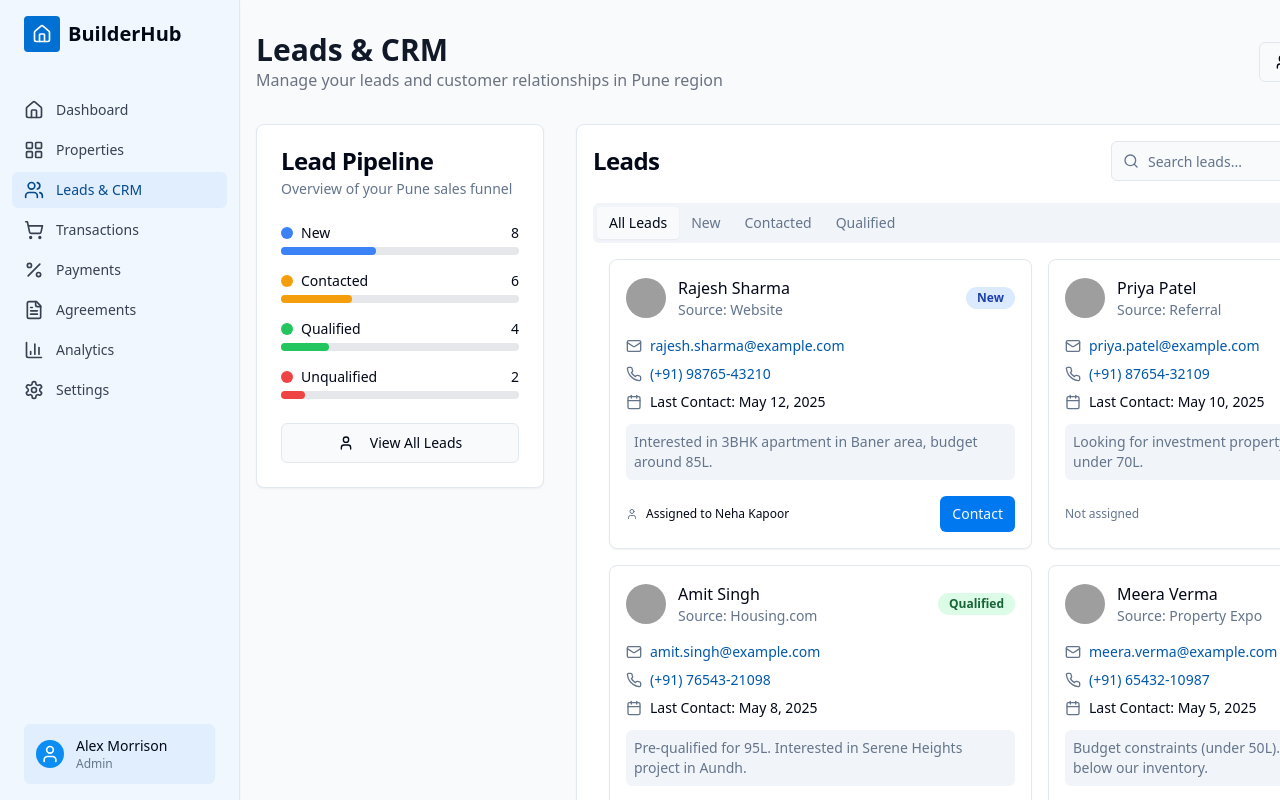
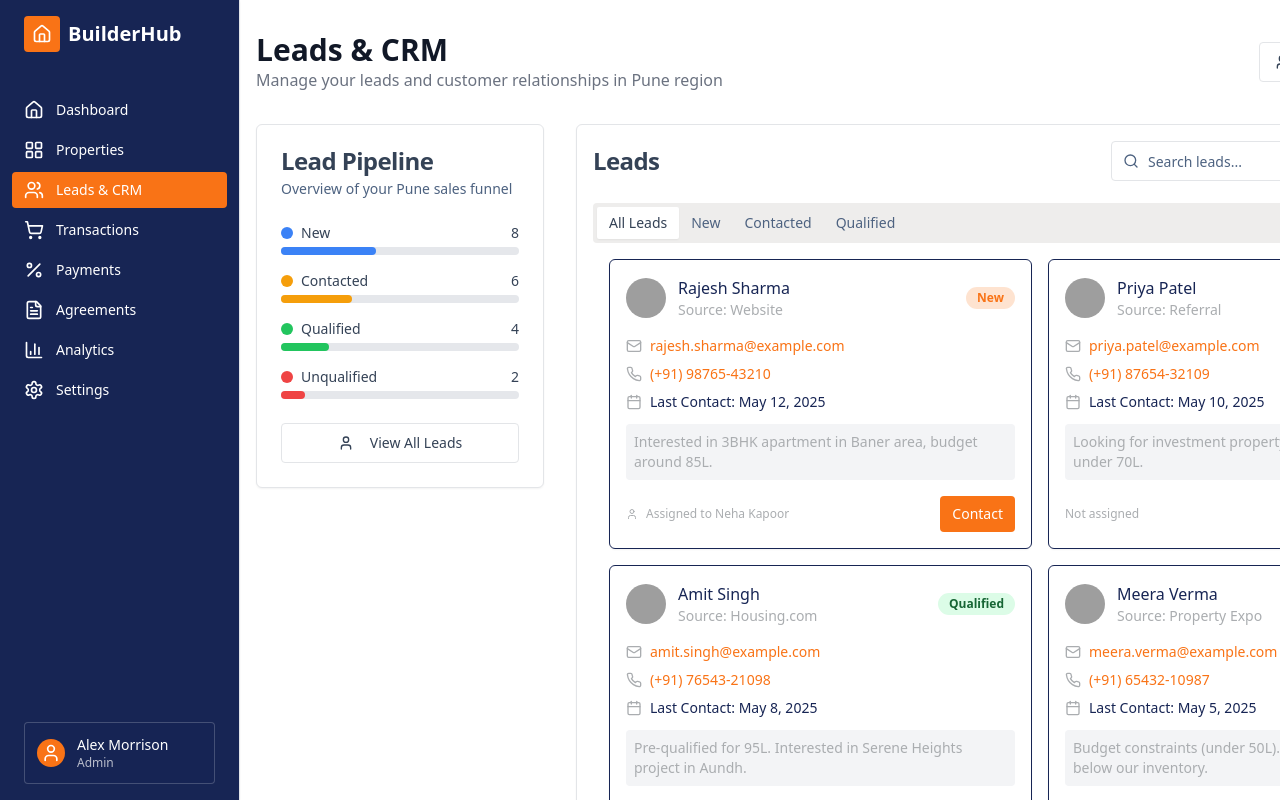
Before and after one commit to rosh100yx/homeflow-nexus-platform, a React (Vite) app: page /leads in a window 1280 px wide. Shown: the top 800 px of the page. Built offline with nearby package versions, Linux system fonts and the light colour scheme; grey boxes are pictures that could not be loaded.

Commit message:
Refactor: Apply color palette
Apply the orangewhitenavyblackretro color palette to the application.

```diff
--- a/src/components/dashboard/ActivityFeed.tsx
+++ b/src/components/dashboard/ActivityFeed.tsx
@@ -20,7 +20,7 @@ interface Activity {
 const activityTypeConfig: Record<Activity['type'], { icon: React.ReactNode; color: string }> = {
   lead: {
     icon: <User className="h-4 w-4" />,
-    color: 'bg-blue-100 text-blue-800',
+    color: 'bg-retro-orange/20 text-retro-orange',
   },
   property: {
     icon: <Calendar className="h-4 w-4" />,
@@ -32,7 +32,7 @@ const activityTypeConfig: Record<Activity['type'], { icon: React.ReactNode; colo
   },
   document: {
     icon: <Calendar className="h-4 w-4" />,
-    color: 'bg-purple-100 text-purple-800',
+    color: 'bg-retro-navy/20 text-retro-navy',
   },
 };
 
@@ -42,9 +42,9 @@ interface ActivityFeedProps {
 
 export const ActivityFeed: React.FC<ActivityFeedProps> = ({ activities }) => {
   return (
-    <Card className="h-[calc(100%-2rem)]">
+    <Card className="h-[calc(100%-2rem)] retro-card">
       <CardHeader>
-        <CardTitle>Recent Activity</CardTitle>
+        <CardTitle className="text-retro-navy">Recent Activity</CardTitle>
       </CardHeader>
       <CardContent>
         <div className="space-y-6">
@@ -58,10 +58,10 @@ export const ActivityFeed: React.FC<ActivityFeedProps> = ({ activities }) => {
               </Badge>
 
               <div className="space-y-1">
-                <p className="font-medium">{activity.title}</p>
-                <p className="text-sm text-muted-foreground">{activity.description}</p>
+                <p className="font-medium text-retro-navy">{activity.title}</p>
+                <p className="text-sm text-retro-gray">{activity.description}</p>
 
-                <div className="flex items-center text-xs text-muted-foreground">
+                <div className="flex items-center text-xs text-retro-gray">
                   <Clock className="mr-1 h-3 w-3" />
                   {activity.time}
 
--- a/src/components/leads/LeadCard.tsx
+++ b/src/components/leads/LeadCard.tsx
@@ -29,7 +29,7 @@ interface LeadCardProps {
 }
 
 const statusConfig = {
-  'new': { label: 'New', class: 'bg-blue-100 text-blue-800' },
+  'new': { label: 'New', class: 'bg-retro-orange/20 text-retro-orange' },
   'contacted': { label: 'Contacted', class: 'bg-amber-100 text-amber-800' },
   'qualified': { label: 'Qualified', class: 'bg-green-100 text-green-800' },
   'unqualified': { label: 'Unqualified', class: 'bg-red-100 text-red-800' },
@@ -37,17 +37,17 @@ const statusConfig = {
 
 export const LeadCard: React.FC<LeadCardProps> = ({ lead }) => {
   return (
-    <Card className="card-hover">
+    <Card className="card-hover retro-card">
       <CardContent className="p-4">
         <div className="flex items-center justify-between mb-4">
           <div className="flex items-center gap-3">
             <Avatar>
               <AvatarImage src={lead.avatar} alt={lead.name} />
-              <AvatarFallback>{lead.name.charAt(0)}</AvatarFallback>
+              <AvatarFallback className="bg-retro-navy text-retro-white">{lead.name.charAt(0)}</AvatarFallback>
             </Avatar>
             <div>
-              <h3 className="font-medium">{lead.name}</h3>
-              <p className="text-sm text-muted-foreground">Source: {lead.source}</p>
+              <h3 className="font-medium text-retro-navy">{lead.name}</h3>
+              <p className="text-sm text-retro-gray">Source: {lead.source}</p>
             </div>
           </div>
           <Badge className={statusConfig[lead.status].class}>
@@ -57,38 +57,38 @@ export const LeadCard: React.FC<LeadCardProps> = ({ lead }) => {
 
         <div className="space-y-2 text-sm">
           <div className="flex items-center gap-2">
-            <Mail className="h-4 w-4 text-muted-foreground" />
-            <a href={`mailto:${lead.email}`} className="text-saas-700 hover:underline">{lead.email}</a>
+            <Mail className="h-4 w-4 text-retro-gray" />
+            <a href={`mailto:${lead.email}`} className="text-retro-orange hover:underline">{lead.email}</a>
           </div>
           <div className="flex items-center gap-2">
-            <Phone className="h-4 w-4 text-muted-foreground" />
-            <a href={`tel:${lead.phone}`} className="text-saas-700 hover:underline">{lead.phone}</a>
+            <Phone className="h-4 w-4 text-retro-gray" />
+            <a href={`tel:${lead.phone}`} className="text-retro-orange hover:underline">{lead.phone}</a>
           </div>
           {lead.lastContact && (
             <div className="flex items-center gap-2">
-              <Calendar className="h-4 w-4 text-muted-foreground" />
-              <span>Last Contact: {lead.lastContact}</span>
+              <Calendar className="h-4 w-4 text-retro-gray" />
+              <span className="text-retro-navy">Last Contact: {lead.lastContact}</span>
             </div>
           )}
         </div>
 
         {lead.notes && (
-          <div className="mt-3 p-2 bg-muted rounded-md text-sm">
-            <p className="text-muted-foreground">{lead.notes}</p>
+          <div className="mt-3 p-2 bg-retro-navy/5 rounded-md text-sm">
+            <p className="text-retro-gray">{lead.notes}</p>
           </div>
         )}
       </CardContent>
 
       <CardFooter className="flex items-center justify-between p-4 pt-0">
         {lead.assignedTo ? (
-          <div className="flex items-center gap-2 text-xs">
-            <User className="h-3 w-3 text-muted-foreground" />
+          <div className="flex items-center gap-2 text-xs text-retro-gray">
+            <User className="h-3 w-3" />
             <span>Assigned to {lead.assignedTo.name}</span>
           </div>
         ) : (
-          <span className="text-xs text-muted-foreground">Not assigned</span>
+          <span className="text-xs text-retro-gray">Not assigned</span>
         )}
-        <Button size="sm">Contact</Button>
+        <Button size="sm" className="bg-retro-orange hover:bg-retro-orange/90 text-retro-white">Contact</Button>
       </CardFooter>
     </Card>
   );
--- a/src/components/ui/Navbar.tsx
+++ b/src/components/ui/Navbar.tsx
@@ -77,13 +77,13 @@ export const Navbar: React.FC = () => {
   return (
     <>
       {/* Desktop Navigation */}
-      <div className="hidden lg:flex fixed inset-y-0 left-0 flex-col py-4 px-3 w-60 bg-saas-50 border-r shadow-sm">
+      <div className="hidden lg:flex fixed inset-y-0 left-0 flex-col py-4 px-3 w-60 bg-retro-navy border-r shadow-sm">
         <div className="px-3 mb-10">
           <Link to="/" className="flex items-center">
-            <div className="bg-saas-600 text-white p-2 rounded mr-2">
+            <div className="bg-retro-orange text-retro-white p-2 rounded mr-2">
               <Home className="h-5 w-5" />
             </div>
-            <h1 className="font-bold text-xl">BuilderHub</h1>
+            <h1 className="font-bold text-xl text-retro-white">BuilderHub</h1>
           </Link>
         </div>
 
@@ -95,8 +95,8 @@ export const Navbar: React.FC = () => {
               className={cn(
                 "flex items-center gap-3 px-3 py-2 rounded-md text-sm font-medium transition-colors",
                 isActive(item.href)
-                  ? "bg-saas-100 text-saas-800"
-                  : "text-gray-700 hover:bg-saas-50 hover:text-saas-600"
+                  ? "bg-retro-orange text-retro-white"
+                  : "text-retro-white hover:bg-retro-navy/80 hover:text-retro-orange"
               )}
             >
               {item.icon}
@@ -106,31 +106,32 @@ export const Navbar: React.FC = () => {
         </nav>
 
         <div className="mt-auto px-3">
-          <div className="flex items-center gap-3 p-3 bg-saas-100 rounded-md">
-            <div className="bg-saas-500 text-white p-1 rounded-full">
+          <div className="flex items-center gap-3 p-3 bg-retro-navy/80 rounded-md border border-retro-white/20">
+            <div className="bg-retro-orange text-retro-white p-1 rounded-full">
               <User className="h-5 w-5" />
             </div>
             <div>
-              <p className="text-sm font-medium">Alex Morrison</p>
-              <p className="text-xs text-muted-foreground">Admin</p>
+              <p className="text-sm font-medium text-retro-white">Alex Morrison</p>
+              <p className="text-xs text-retro-white/70">Admin</p>
             </div>
           </div>
         </div>
       </div>
 
       {/* Mobile Navigation Bar */}
-      <div className="lg:hidden fixed top-0 inset-x-0 h-16 border-b bg-white z-30 flex items-center justify-between px-4">
+      <div className="lg:hidden fixed top-0 inset-x-0 h-16 border-b bg-retro-white z-30 flex items-center justify-between px-4">
         <Link to="/" className="flex items-center">
-          <div className="bg-saas-600 text-white p-1 rounded mr-2">
+          <div className="bg-retro-orange text-retro-white p-1 rounded mr-2">
             <Home className="h-4 w-4" />
           </div>
-          <h1 className="font-bold text-lg">BuilderHub</h1>
+          <h1 className="font-bold text-lg text-retro-navy">BuilderHub</h1>
         </Link>
 
         <Button
           variant="ghost"
           size="icon"
           onClick={() => setShowMobileMenu(true)}
+          className="text-retro-navy"
         >
           <Menu className="h-6 w-6" />
         </Button>
@@ -138,14 +139,15 @@ export const Navbar: React.FC = () => {
 
       {/* Mobile Menu */}
       {showMobileMenu && (
-        <div className="lg:hidden fixed inset-0 bg-black/50 z-50">
-          <div className="fixed inset-y-0 right-0 w-3/4 max-w-xs bg-white p-6 h-full overflow-y-auto">
+        <div className="lg:hidden fixed inset-0 bg-retro-black/50 z-50">
+          <div className="fixed inset-y-0 right-0 w-3/4 max-w-xs bg-retro-navy p-6 h-full overflow-y-auto">
             <div className="flex items-center justify-between mb-8">
-              <h2 className="font-bold text-lg">Menu</h2>
+              <h2 className="font-bold text-lg text-retro-white">Menu</h2>
               <Button
                 variant="ghost"
                 size="icon"
                 onClick={() => setShowMobileMenu(false)}
+                className="text-retro-white"
               >
                 <X className="h-5 w-5" />
               </Button>
@@ -160,8 +162,8 @@ export const Navbar: React.FC = () => {
                   className={cn(
                     "flex items-center gap-3 px-3 py-2 rounded-md text-sm font-medium",
                     isActive(item.href)
-                      ? "bg-saas-100 text-saas-800"
-                      : "text-gray-700"
+                      ? "bg-retro-orange text-retro-white"
+                      : "text-retro-white hover:bg-retro-navy/80"
                   )}
                 >
                   {item.icon}
@@ -170,14 +172,14 @@ export const Navbar: React.FC = () => {
               ))}
             </nav>
 
-            <div className="mt-8 pt-6 border-t">
-              <div className="flex items-center gap-3 p-3 bg-saas-100 rounded-md">
-                <div className="bg-saas-500 text-white p-1 rounded-full">
+            <div className="mt-8 pt-6 border-t border-retro-white/20">
+              <div className="flex items-center gap-3 p-3 bg-retro-navy/80 rounded-md border border-retro-white/20">
+                <div className="bg-retro-orange text-retro-white p-1 rounded-full">
                   <User className="h-5 w-5" />
                 </div>
                 <div>
-                  <p className="text-sm font-medium">Alex Morrison</p>
-                  <p className="text-xs text-muted-foreground">Admin</p>
+                  <p className="text-sm font-medium text-retro-white">Alex Morrison</p>
+                  <p className="text-xs text-retro-white/70">Admin</p>
                 </div>
               </div>
             </div>
--- a/src/index.css
+++ b/src/index.css
@@ -5,83 +5,83 @@
 
 @layer base {
   :root {
-    --background: 210 40% 98%;
-    --foreground: 222.2 84% 4.9%;
+    --background: 0 0% 100%;
+    --foreground: 215 25% 27%;
 
     --card: 0 0% 100%;
-    --card-foreground: 222.2 84% 4.9%;
+    --card-foreground: 215 25% 27%;
 
     --popover: 0 0% 100%;
-    --popover-foreground: 222.2 84% 4.9%;
+    --popover-foreground: 215 25% 27%;
 
-    --primary: 210 100% 47%;
-    --primary-foreground: 210 40% 98%;
+    --primary: 24 95% 53%;
+    --primary-foreground: 0 0% 100%;
 
-    --secondary: 210 40% 96.1%;
-    --secondary-foreground: 222.2 47.4% 11.2%;
+    --secondary: 215 85% 16%;
+    --secondary-foreground: 0 0% 100%;
 
-    --muted: 210 40% 96.1%;
-    --muted-foreground: 215.4 16.3% 46.9%;
+    --muted: 30 6% 93%;
+    --muted-foreground: 215 25% 40%;
 
-    --accent: 210 40% 96.1%;
-    --accent-foreground: 222.2 47.4% 11.2%;
+    --accent: 24 95% 90%;
+    --accent-foreground: 215 85% 16%;
 
     --destructive: 0 84.2% 60.2%;
-    --destructive-foreground: 210 40% 98%;
+    --destructive-foreground: 0 0% 100%;
 
-    --border: 214.3 31.8% 91.4%;
-    --input: 214.3 31.8% 91.4%;
-    --ring: 222.2 84% 4.9%;
+    --border: 215 10% 90%;
+    --input: 215 10% 90%;
+    --ring: 24 95% 53%;
 
-    --radius: 0.5rem;
+    --radius: 0.375rem;
 
-    --sidebar-background: 0 0% 100%;
-    --sidebar-foreground: 222.2 84% 4.9%;
-    --sidebar-primary: 210 100% 47%;
+    --sidebar-background: 215 85% 16%;
+    --sidebar-foreground: 0 0% 100%;
+    --sidebar-primary: 24 95% 53%;
     --sidebar-primary-foreground: 0 0% 100%;
-    --sidebar-accent: 210 40% 96.1%;
-    --sidebar-accent-foreground: 222.2 47.4% 11.2%;
-    --sidebar-border: 214.3 31.8% 91.4%;
-    --sidebar-ring: 222.2 84% 4.9%;
+    --sidebar-accent: 215 25% 27%;
+    --sidebar-accent-foreground: 0 0% 100%;
+    --sidebar-border: 215 25% 25%;
+    --sidebar-ring: 24 95% 53%;
   }
 
   .dark {
-    --background: 222.2 84% 4.9%;
-    --foreground: 210 40% 98%;
+    --background: 215 25% 12%;
+    --foreground: 0 0% 95%;
 
-    --card: 222.2 84% 4.9%;
-    --card-foreground: 210 40% 98%;
+    --card: 215 25% 15%;
+    --card-foreground: 0 0% 95%;
 
-    --popover: 222.2 84% 4.9%;
-    --popover-foreground: 210 40% 98%;
+    --popover: 215 25% 15%;
+    --popover-foreground: 0 0% 95%;
 
-    --primary: 210 100% 47%;
-    --primary-foreground: 210 40% 98%;
+    --primary: 24 95% 53%;
+    --primary-foreground: 0 0% 100%;
 
-    --secondary: 217.2 32.6% 17.5%;
-    --secondary-foreground: 210 40% 98%;
+    --secondary: 215 85% 16%;
+    --secondary-foreground: 0 0% 95%;
 
-    --muted: 217.2 32.6% 17.5%;
-    --muted-foreground: 215 20.2% 65.1%;
+    --muted: 215 25% 20%;
+    --muted-foreground: 215 10% 65%;
 
-    --accent: 217.2 32.6% 17.5%;
-    --accent-foreground: 210 40% 98%;
+    --accent: 215 25% 25%;
+    --accent-foreground: 0 0% 95%;
 
     --destructive: 0 62.8% 30.6%;
-    --destructive-foreground: 210 40% 98%;
+    --destructive-foreground: 0 0% 95%;
 
-    --border: 217.2 32.6% 17.5%;
-    --input: 217.2 32.6% 17.5%;
-    --ring: 212.7 26.8% 83.9%;
+    --border: 215 25% 25%;
+    --input: 215 25% 25%;
+    --ring: 24 95% 53%;
 
-    --sidebar-background: 222.2 84% 4.9%;
-    --sidebar-foreground: 210 40% 98%;
-    --sidebar-primary: 210 100% 47%;
+    --sidebar-background: 215 85% 16%;
+    --sidebar-foreground: 0 0% 100%;
+    --sidebar-primary: 24 95% 53%;
     --sidebar-primary-foreground: 0 0% 100%;
-    --sidebar-accent: 217.2 32.6% 17.5%;
-    --sidebar-accent-foreground: 210 40% 98%;
-    --sidebar-border: 217.2 32.6% 17.5%;
-    --sidebar-ring: 212.7 26.8% 83.9%;
+    --sidebar-accent: 215 25% 27%;
+    --sidebar-accent-foreground: 0 0% 100%;
+    --sidebar-border: 215 25% 25%;
+    --sidebar-ring: 24 95% 53%;
   }
 }
 
@@ -118,14 +118,22 @@
   }
 
   .role-builder {
-    @apply bg-blue-100 text-blue-800;
+    @apply bg-retro-orange/20 text-retro-orange;
   }
 
   .role-realtor {
-    @apply bg-green-100 text-green-800;
+    @apply bg-retro-navy/20 text-retro-navy;
   }
 
   .role-buyer {
-    @apply bg-purple-100 text-purple-800;
+    @apply bg-retro-gray/20 text-retro-black;
+  }
+
+  .retro-card {
+    @apply border-2 border-retro-navy rounded-md shadow-[4px_4px_0px_0px_rgba(23,37,84,1)];
+  }
+
+  .retro-btn {
+    @apply bg-retro-orange text-retro-white font-medium px-4 py-2 rounded-md hover:brightness-110 shadow-[2px_2px_0px_0px_rgba(23,37,84,1)] hover:translate-y-[-2px] transition-all;
   }
 }
--- a/tailwind.config.ts
+++ b/tailwind.config.ts
@@ -63,18 +63,12 @@ export default {
 					border: 'hsl(var(--sidebar-border))',
 					ring: 'hsl(var(--sidebar-ring))'
 				},
-				saas: {
-					50: '#f0f7ff',
-					100: '#e0eefe',
-					200: '#baddfe',
-					300: '#7cc2fd',
-					400: '#36a6fa',
-					500: '#0c8df4',
-					600: '#0070d2',
-					700: '#0158ab',
-					800: '#064b8d',
-					900: '#0a4072',
-					950: '#07294d',
+				retro: {
+					orange: '#F97316',
+					white: '#FFFFFF',
+					navy: '#172554',
+					black: '#000000e6',
+					gray: '#aaadb0',
 				}
 			},
 			borderRadius: {
```
Also changed, not shown: src/components/dashboard/DashboardHeader.tsx (+6 -6 lines), src/components/dashboard/StatsCard.tsx (+4 -4 lines), src/components/properties/PropertyCard.tsx (+9 -9 lines).
